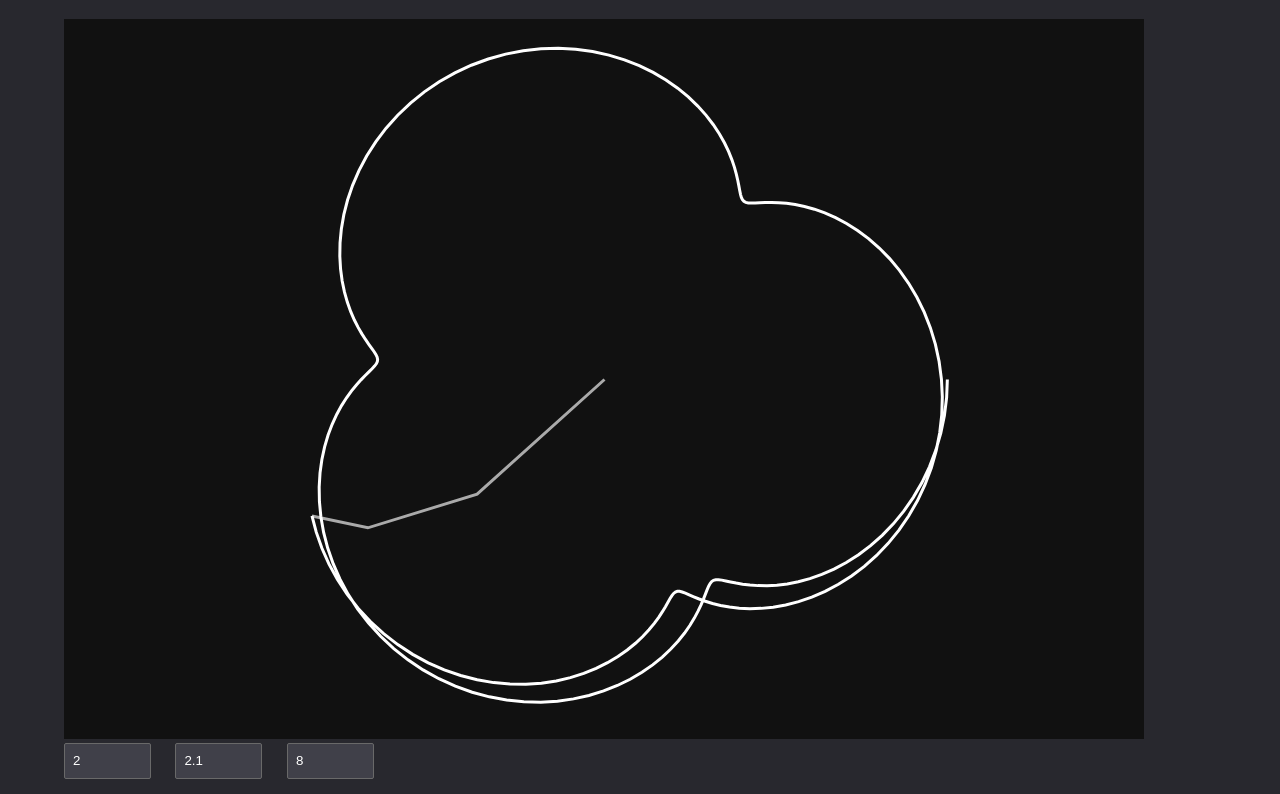
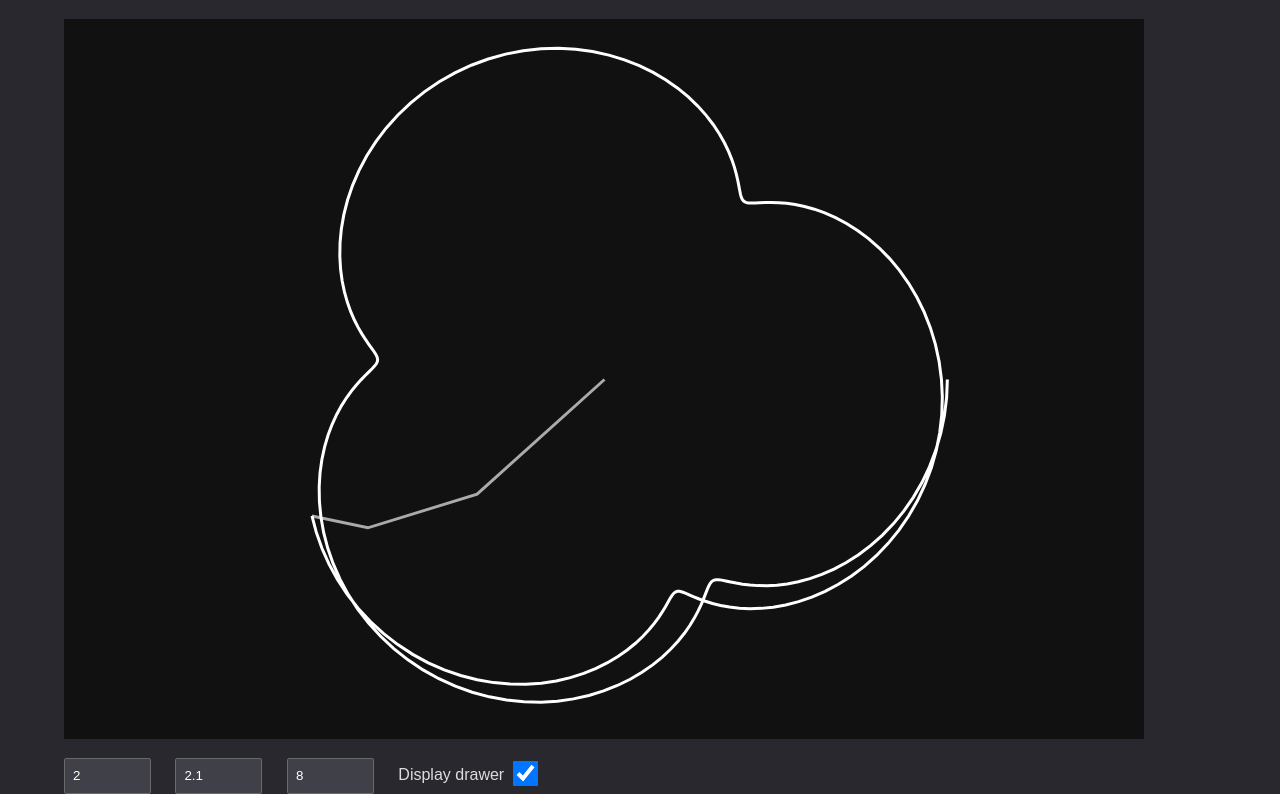
Before and after one commit to Inspirateur/GeoSketch, a plain HTML site: page index.html in a window 1280 px wide. Shown: the part 61-855 px from the top of the page. Drawn offline with Linux system fonts and the light colour scheme.

Commit message:
added option to hide drawer and css is dumb

```diff
--- a/index.html
+++ b/index.html
@@ -18,6 +18,9 @@
 	<label>
 		<input id="rs3" type="number" value="8" onchange="restart()">
 	</label>
+	<label>Display drawer
+		<input id="drawer" type="checkbox" checked="checked" onchange="check_drawer()">
+	</label>
 </div>
 <script src="utils.js"></script>
 <script src="script.js"></script>
--- a/script.js
+++ b/script.js
@@ -1,6 +1,7 @@
 let r1, r2, r3;
 let rs1, rs2, rs3;
 let l1, l2, l3;
+let drawer = true;
 let canvas = document.getElementById("canvas");
 canvas.width = canvas.clientWidth;
 canvas.height = canvas.clientHeight;
@@ -12,6 +13,11 @@ c.lineWidth = 3;
 let cyclelen;
 let points;
 let mstick = 20;
+
+
+function check_drawer() {
+	drawer = document.getElementById("drawer").checked;
+}
 
 
 function restart() {
@@ -59,6 +65,7 @@ function update() {
 		points.push(p3);
 	}
 	// draw the drawer
+	if(drawer) {
 		let r = Math.random()*255;
 		if(points.length <= cyclelen) {
 			c.strokeStyle = "#AAA";
@@ -73,6 +80,7 @@ function update() {
 		c.moveTo(p3[0], p3[1]);
 		c.closePath();
 		c.stroke();
+	}
 
 	// draw the lines
 	if(points.length > 0) {
--- a/style.css
+++ b/style.css
@@ -17,6 +17,7 @@ canvas {
     background: var(--black);
     width: 1080px;
     height: 720px;
+    margin-bottom: 15px;
 }
 
 input {
@@ -30,3 +31,9 @@ input {
     color: white;
     width: 75px;
 }
+
+#drawer {
+    width: 25px;
+    height: 25px;
+    vertical-align: top;
+}
```
Lines whose indentation alone changed are shown as unchanged.
